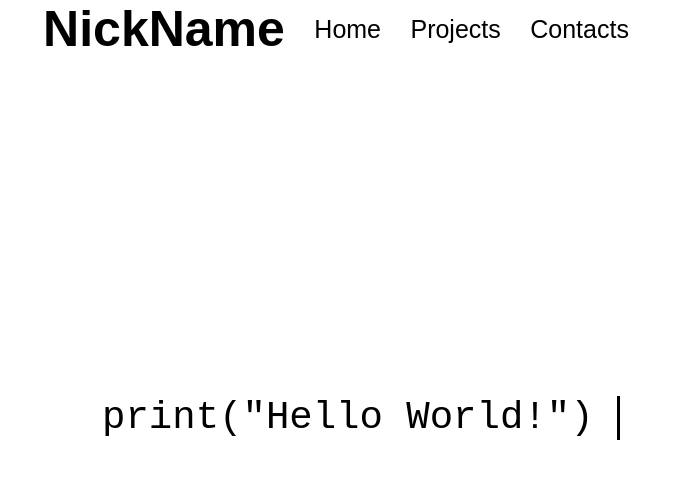
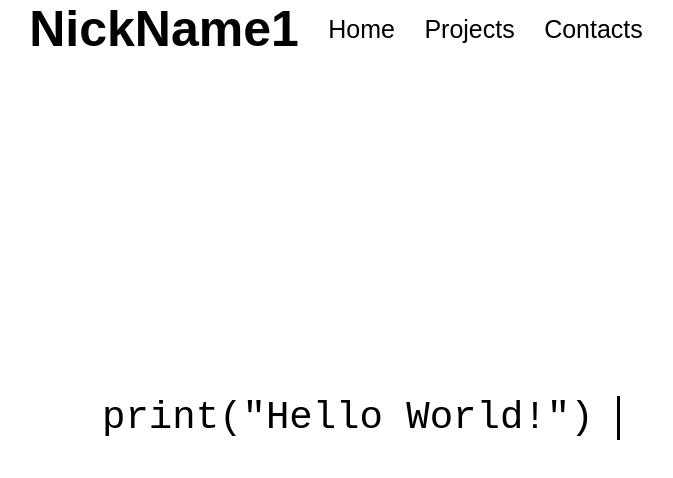
Before and after one commit to 9Koktel9/site, a plain HTML site: page index.html in a window 1280 px wide. Shown: the whole page, without its empty margins (279-952 px from the left). Drawn offline with Linux system fonts and the light colour scheme.

Commit message:
Update index.html

```diff
--- a/index.html
+++ b/index.html
@@ -11,7 +11,7 @@
     <header>
         <div class="Menu">
             <div class="Logo">
-                <h1>NickName</h1>
+                <h1>NickName1</h1>
             </div>
             <div class="Top">
                 <ul>
```
